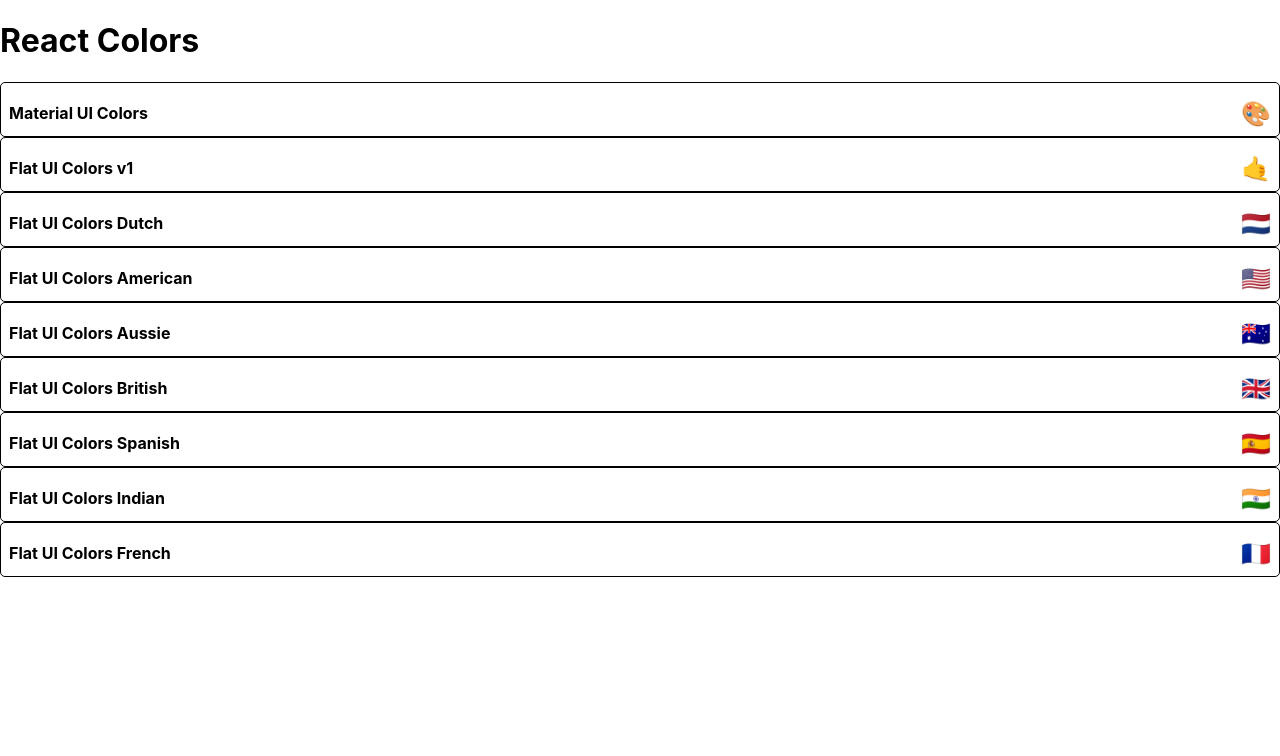
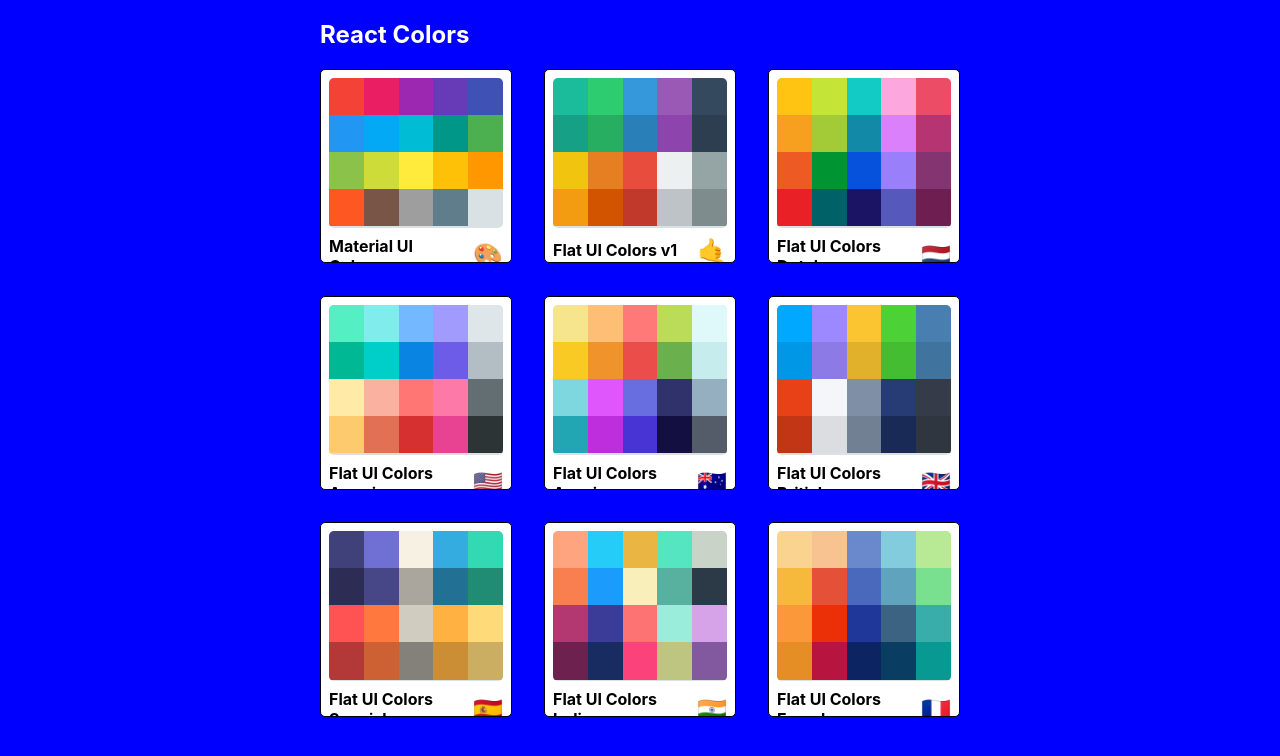
Before and after one commit to abhishekthakur7/react-color-pallete, a React (Create React App) app: page / in a window 1280 px wide. Shown: the top 756 px of the page. Built offline with nearby package versions, Linux system fonts and the light colour scheme.

Commit message:
Styles minipalette & paletteList with JSS

```diff
--- a/src/components/minipalette/minipalette.component.jsx
+++ b/src/components/minipalette/minipalette.component.jsx
@@ -10,11 +10,15 @@
     position: "relative",
     overflow: "hidden",
     "&:hover": {
-        cursor: "pointer"
+      cursor: "pointer"
     }
   },
   colors: {
-    backgroundColor: "grey"
+    backgroundColor: "#dae1e4",
+    height: "150px",
+    width: "100%",
+    borderRadius: "5px",
+    overflow: "hidden"
   },
   title: {
     display: "flex",
@@ -23,21 +27,34 @@
     margin: "0",
     color: "black",
     paddingTop: "0.5rem",
-    fontSize:"1rem",
+    fontSize: "1rem",
     position: "relative"
   },
   emoji: {
     marginLeft: "0.5rem",
     fontSize: "1.5rem"
+  },
+  miniColor: {
+      height: "25%",
+      width: "20%",
+      display: "inline-block",
+      margin: "0 auto",
+      position: "relative",
+      marginBottom: "-4.5px"
   }
 };
 
-function MiniPalette({ classes, paletteName, emoji }) {
+function MiniPalette({ classes, paletteName, emoji, colors }) {
+  const miniColorBoxes = colors.map(color => (
+    <div
+      className={classes.miniColor}
+      style={{ backgroundColor: color.color }}
+      key={color.name}
+    ></div>
+  ));
   return (
     <div className={classes.root}>
-      <div className={classes.colors}>
-        <div></div>
-      </div>
+      <div className={classes.colors}>{miniColorBoxes}</div>
       <h5 className={classes.title}>
         {paletteName}
         <span className={classes.emoji}>{emoji}</span>
--- a/src/components/palettelist/palettelist.component.jsx
+++ b/src/components/palettelist/palettelist.component.jsx
@@ -1,14 +1,53 @@
 import React from "react";
 import { Link } from "react-router-dom";
+import { withStyles } from "@material-ui/styles";
 import MiniPalette from "../minipalette/minipalette.component";
 
-export default function PaletteList({ palettes }) {
+const styles = {
+  root: {
+    backgroundColor: "blue",
+    height: "100vh",
+    display: "flex",
+    alignItems: "flex-start",
+    justifyContent: "center"
+  },
+  container : {
+    width: "50%",
+    display: "flex",
+    alignItems: "flex-start",
+    flexDirection: "column",
+    flexWrap: "wrap"
+  },
+  nav: {
+    display: "flex",
+    width: "100%",
+    justifyContent: "space-between",
+    color: "white"
+  },
+  palettes: {
+    boxSizing: "border-box",
+    width: "100%",
+    display: "grid",
+    gridTemplateColumns: "repeat(3, 30%)",
+    gridGap: "5%"
+  }
+};
+
+function PaletteList({ classes, palettes }) {
   return (
-    <div>
-      <h1>React Colors</h1>
-      {palettes.map(palette => (
-        <MiniPalette {...palette} />
-      ))}
+    <div className={classes.root}>
+      <div className={classes.container}>
+        <nav className={classes.nav}>
+          <h1>React Colors</h1>
+        </nav>
+        <div className={classes.palettes}>
+          {palettes.map(palette => (
+            <MiniPalette {...palette} />
+          ))}
+        </div>
+      </div>
     </div>
   );
 }
+
+export default withStyles(styles)(PaletteList);
```
